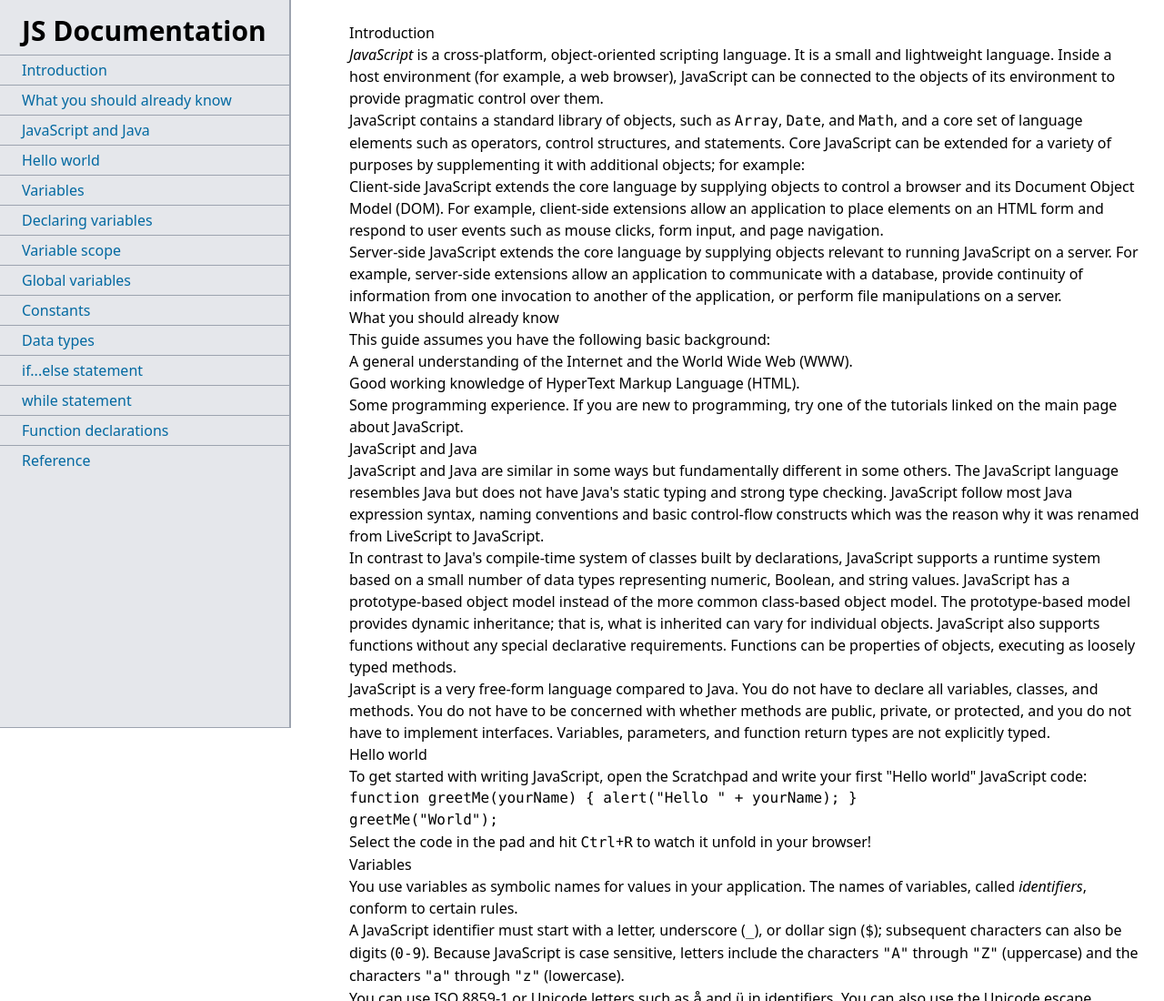
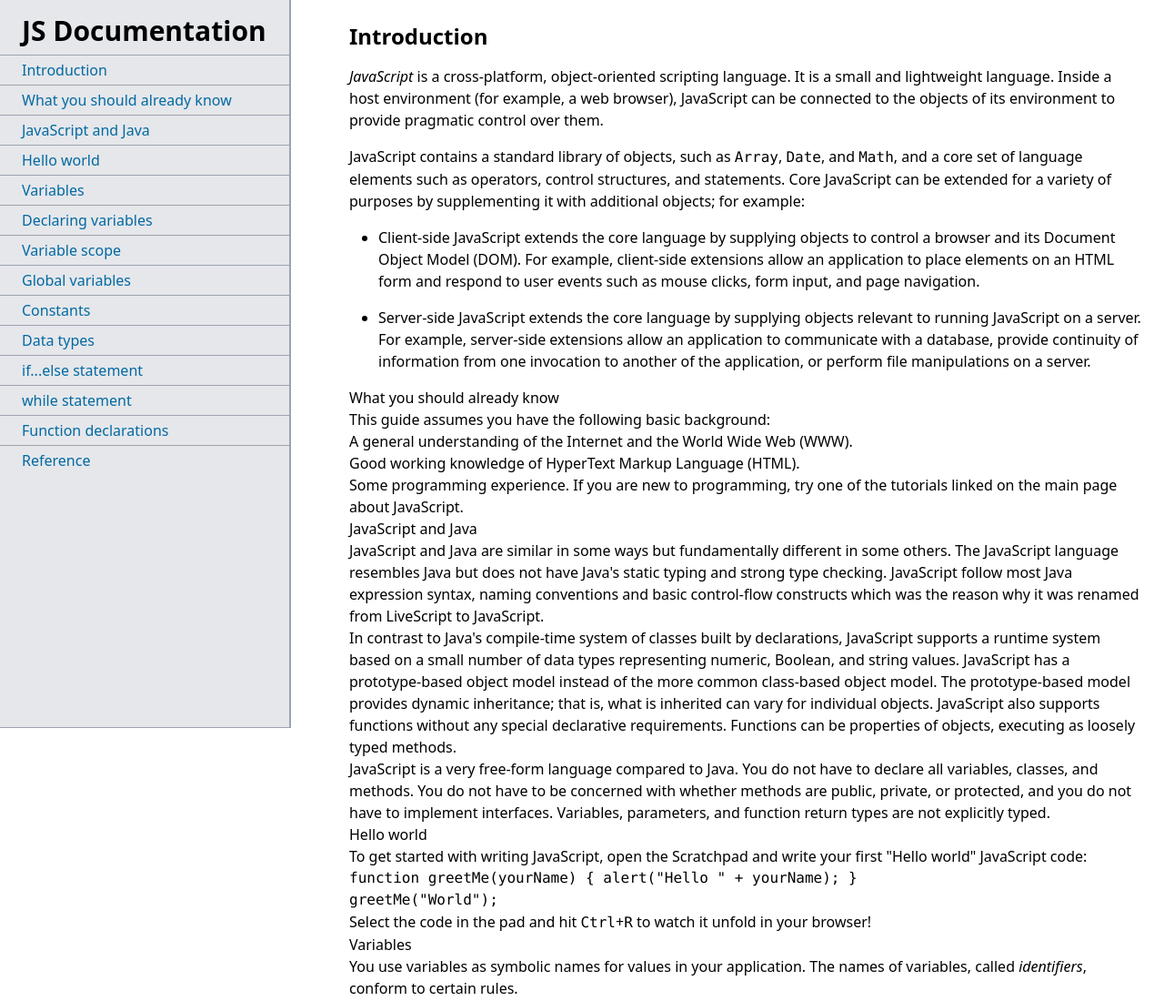
Before and after one commit to kevcomedia/fcc-technical-documentation, a website built with Parcel: page src/index.html in a window 1280 px wide. Shown: the top 1100 px of the page at 91% size. Built offline with nearby package versions, Linux system fonts and the light colour scheme.

Commit message:
Add introduction styles

```diff
--- a/src/index.html
+++ b/src/index.html
@@ -123,25 +123,25 @@
     <main class="p-6 md:pl-96" id="main-doc">
       <section class="main-section" id="introduction">
         <header>
-          <h2>Introduction</h2>
+          <h2 class="text-2xl font-semibold mb-4">Introduction</h2>
         </header>
-        <p>
+        <p class="mb-4">
           <dfn>JavaScript</dfn> is a cross-platform, object-oriented scripting
           language. It is a small and lightweight language. Inside a host
           environment (for example, a web browser), JavaScript can be connected
           to the objects of its environment to provide pragmatic control over
           them.
         </p>
-        <p>
+        <p class="mb-4">
           JavaScript contains a standard library of objects, such as
           <code>Array</code>, <code>Date</code>, and <code>Math</code>, and a
           core set of language elements such as operators, control structures,
           and statements. Core JavaScript can be extended for a variety of
           purposes by supplementing it with additional objects; for example:
         </p>
-        <ul>
+        <ul class="pl-8 list-disc">
           <li>
-            <p>
+            <p class="mb-4">
               Client-side JavaScript extends the core language by supplying
               objects to control a browser and its Document Object Model
               (<abbr>DOM</abbr>). For example, client-side extensions allow an
@@ -151,7 +151,7 @@
             </p>
           </li>
           <li>
-            <p>
+            <p class=mb-4>
               Server-side JavaScript extends the core language by supplying
               objects relevant to running JavaScript on a server. For example,
               server-side extensions allow an application to communicate with a
```
